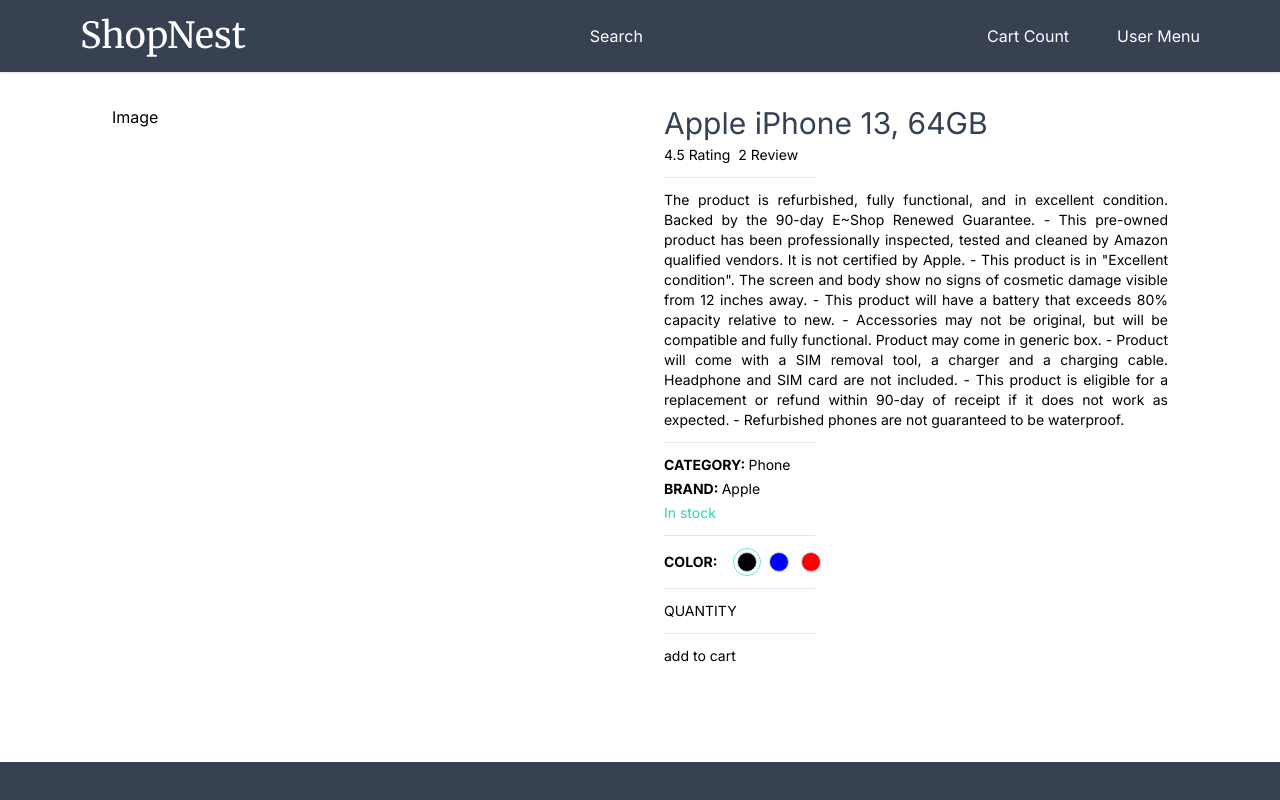
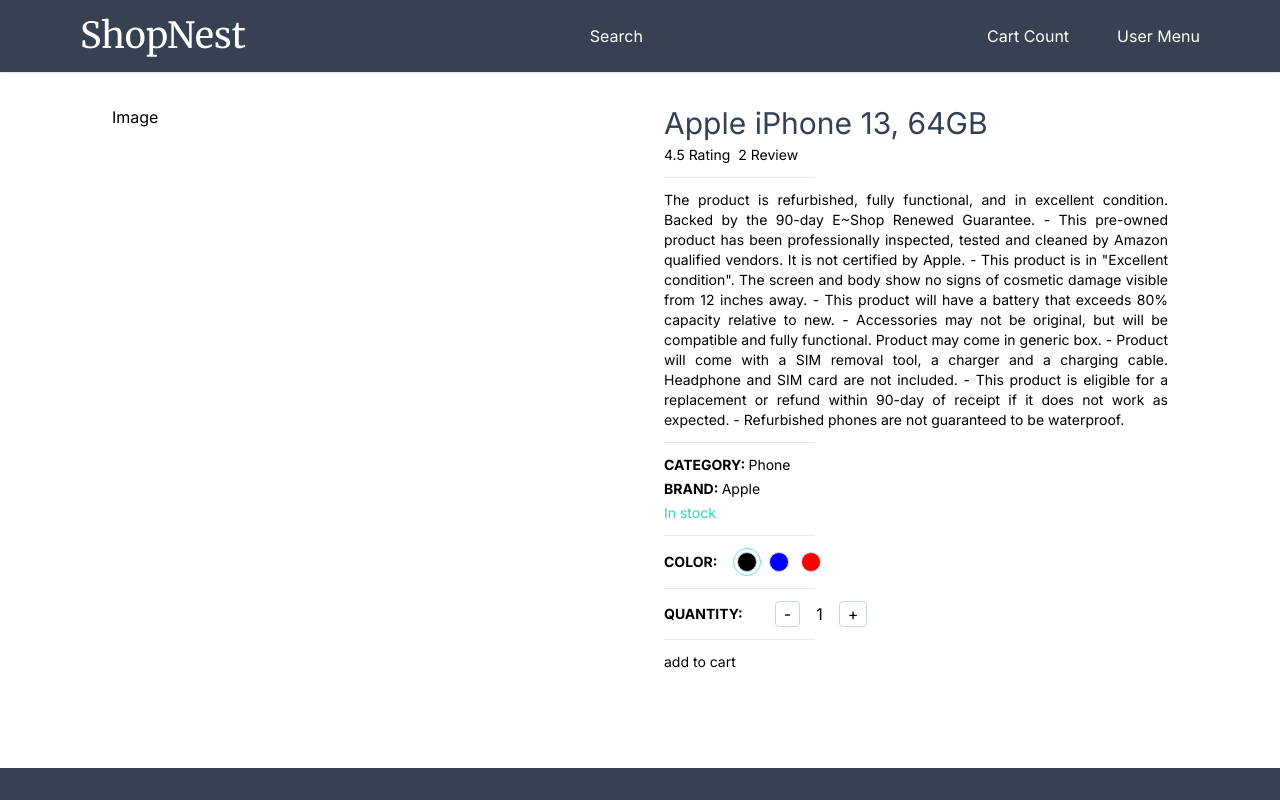
Before and after one commit to OneFriendlyCoder/ShopNest, a Next.js app: page /product/1 in a window 1280 px wide. Shown: the top 800 px of the page. Built offline with nearby package versions, Linux system fonts and the light colour scheme.

Commit message:
product details quantity frontend logic done

```diff
--- a/src/app/product/[productId]/ProductDetails.tsx
+++ b/src/app/product/[productId]/ProductDetails.tsx
@@ -2,6 +2,7 @@
 import Image from "next/image";
 import { useState, useCallback } from "react";
 import SetColor from "@/app/components/products/SetColor";
+import SetQuantity from "@/app/components/products/SetQuantity";
 interface ProductDetailsProps{
     product: any;
 }
@@ -46,11 +47,28 @@ const ProductDetails: React.FC<ProductDetailsProps> = ({product}) => {
     const totalRatingSum = totalRatings > 0 ? product.reviews.reduce((acc: number, item: any)=> item.rating + acc, 0): 0;
     const productRating = totalRatings > 0 ? totalRatingSum / totalRatings : 0;
 
+    // useCallback is being used in order to memoize function
     const handleColorSelect = useCallback((value: SelectedImgType)=>{
         setCartProduct((prev) => {
             return {...prev, selectedImage: value}
         })
     }, [cartProduct.selectedImage])
+
+
+    const handleQtyIncrease = useCallback(()=>{
+        if(cartProduct.quantity === 99) return
+        setCartProduct((prev) => {
+            return {...prev, quantity: prev.quantity + 1}
+        })
+    }, []);
+
+    const handleQtyDecrease = useCallback(()=>{
+        if(cartProduct.quantity === 1) return
+        setCartProduct((prev) => {
+            return {...prev, quantity: prev.quantity - 1}
+        })
+    }, []);
+
 
 
     return (
@@ -79,7 +97,7 @@ const ProductDetails: React.FC<ProductDetailsProps> = ({product}) => {
                 <Horizontal />
                 <SetColor cartProduct={cartProduct} images={product.images} handleColorSelect={handleColorSelect}/>
                 <Horizontal />
-                <div>QUANTITY</div>
+                <SetQuantity cartProduct={cartProduct} handleQtyIncrease={handleQtyIncrease} handleQtyDecrease={handleQtyDecrease} />
                 <Horizontal />
                 <div>add to cart</div>
             </div>
```
